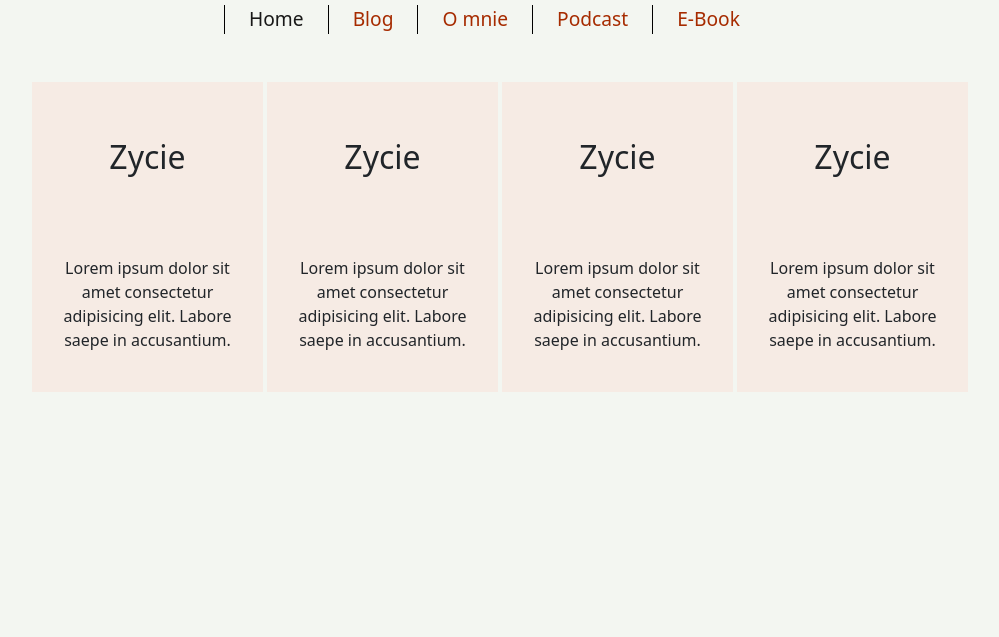
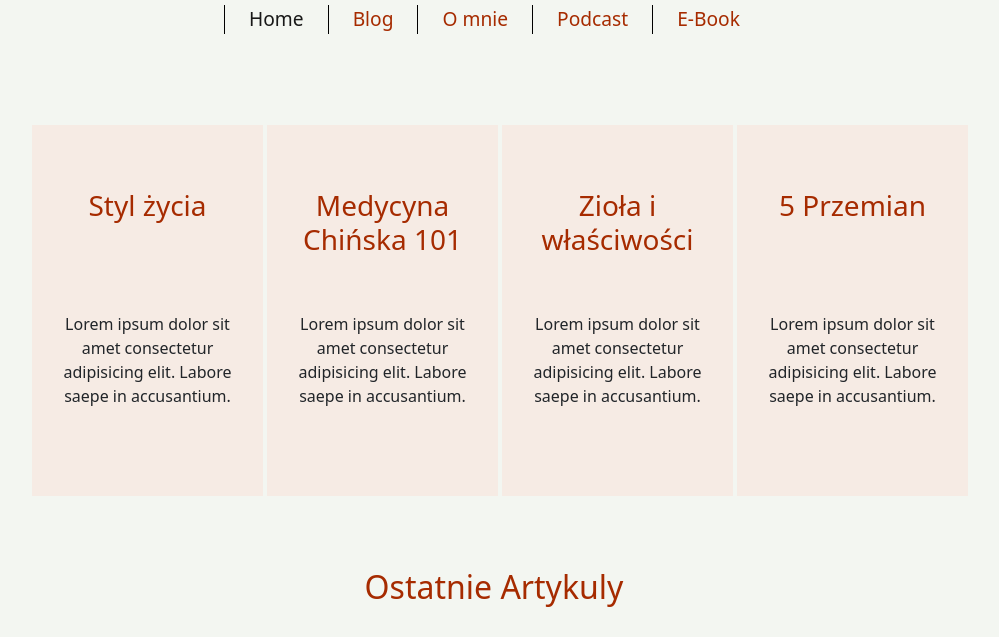
Before and after one commit to DJendryczka/natalja-blog, a plain HTML site: page index.html in a window 1280 px wide. Shown: the part 163-800 px from the top of the page, without its empty margins (146-1145 px from the left). Drawn offline with nearby package versions, Linux system fonts and the light colour scheme.

Commit message:
Added styling and correct layout to main page

```diff
--- a/index.html
+++ b/index.html
@@ -67,27 +67,50 @@
       </nav>
     </div>
     <div class="main  d-flex align-items-center">
-      <div class="container">
-        <div class="row flex-md-nowrap gap-1 mx-5 px-5">
-          <div class="col-12 col-md-3 d-flex flex-column justify-content-center text-center back">
-            <h2 class="my-2 py-5">Zycie</h2>
-            <p class="py-4">Lorem ipsum dolor sit amet consectetur adipisicing elit. Labore saepe in accusantium.
-            </p>
+      <div class="container mt-100">
+        <div class="row flex-lg-nowrap gap-1 mx-lg-5 px-lg-5 pt-5 mt-5">
+          <div class="col-12 col-lg-3 d-flex flex-column justify-content-between text-center back ">
+            <div class=" pt-5">
+              <h3 class="pt-3">Styl życia</h3>
+            </div>
+            <div class="py-5">
+              <p class="pb-4">Lorem ipsum dolor sit amet consectetur adipisicing elit. Labore saepe in accusantium.
+              </p>
+            </div>
           </div>
-          <div class="col-12 col-md-3 d-flex flex-column justify-content-center text-center back">
-            <h2 class="my-2 py-5">Zycie</h2>
-            <p class="py-4">Lorem ipsum dolor sit amet consectetur adipisicing elit. Labore saepe in accusantium.
-            </p>
+          <div class="col-12 col-lg-3 d-flex flex-column justify-content-between text-center back ">
+            <div class=" pt-5">
+              <h3 class="pt-3">Medycyna<br> Chińska 101</h3>
+            </div>
+            <div class="py-5">
+              <p class="pb-4">Lorem ipsum dolor sit amet consectetur adipisicing elit. Labore saepe in accusantium.
+              </p>
+            </div>
           </div>
-          <div class="col-12 col-md-3 d-flex flex-column justify-content-center text-center back">
-            <h2 class="my-2 py-5">Zycie</h2>
-            <p class="py-4">Lorem ipsum dolor sit amet consectetur adipisicing elit. Labore saepe in accusantium.
-            </p>
+          <div class="col-12 col-lg-3 d-flex flex-column justify-content-between text-center back">
+            <div class=" pt-5">
+              <h3 class="pt-3">Zioła i właściwości</h3>
+            </div>
+            <div class="py-5">
+              <p class="pb-4">Lorem ipsum dolor sit amet consectetur adipisicing elit. Labore saepe in accusantium.
+              </p>
+            </div>
           </div>
-          <div class="col-12 col-md-3 d-flex flex-column justify-content-center text-center back">
-            <h2 class="my-2 py-5">Zycie</h2>
-            <p class="py-4">Lorem ipsum dolor sit amet consectetur adipisicing elit. Labore saepe in accusantium.
-            </p>
+          <div class="col-12 col-lg-3 d-flex flex-column justify-content-between text-center back">
+            <div class=" pt-5">
+              <h3 class="pt-3">5 Przemian</h3>
+            </div>
+            <div class="py-5">
+              <p class="pb-4">Lorem ipsum dolor sit amet consectetur adipisicing elit. Labore saepe in accusantium.
+              </p>
+            </div>
+          </div>
+        </div>
+        <div class="row text-center pt-5 ">
+          <div class="col pt-4">
+            <h2 class="mb-5">Ostatnie Artykuly</h2>
+            <h3 class="pt-5">Sprawdz ponownie wkrotce</h3>
+            <p class="pb-4">Po opublikowaniu postow zobaczysz je tutaj</p>
           </div>
         </div>
       </div>
--- a/style.css
+++ b/style.css
@@ -8,10 +8,14 @@ body{
     display: flex;
     justify-content: center;
 }
+h2, h3{
+    color: #A62B00;
+}
 
 .logo img{
     width: 100%;
 }
+
 .back{
     background-color: #F6EBE4;
 }
@@ -22,9 +26,11 @@ body{
    z-index: 10;
 }
 .main{
-   height: 100vh;
    background-color: rgb(243, 246, 241);
    z-index: -1;
+}
+.mt-100{
+    margin-top: 12rem;
 }
 .nav-link {
     text-decoration: none;
@@ -46,7 +52,10 @@ border: 1px solid red;
         width: 350px;
         height: 80px;
     }
-    .navbar{
-
+    .mt-100{
+        margin-top: 6rem;
+    }
+    .main{
+        height: auto;
     }
 }
```
